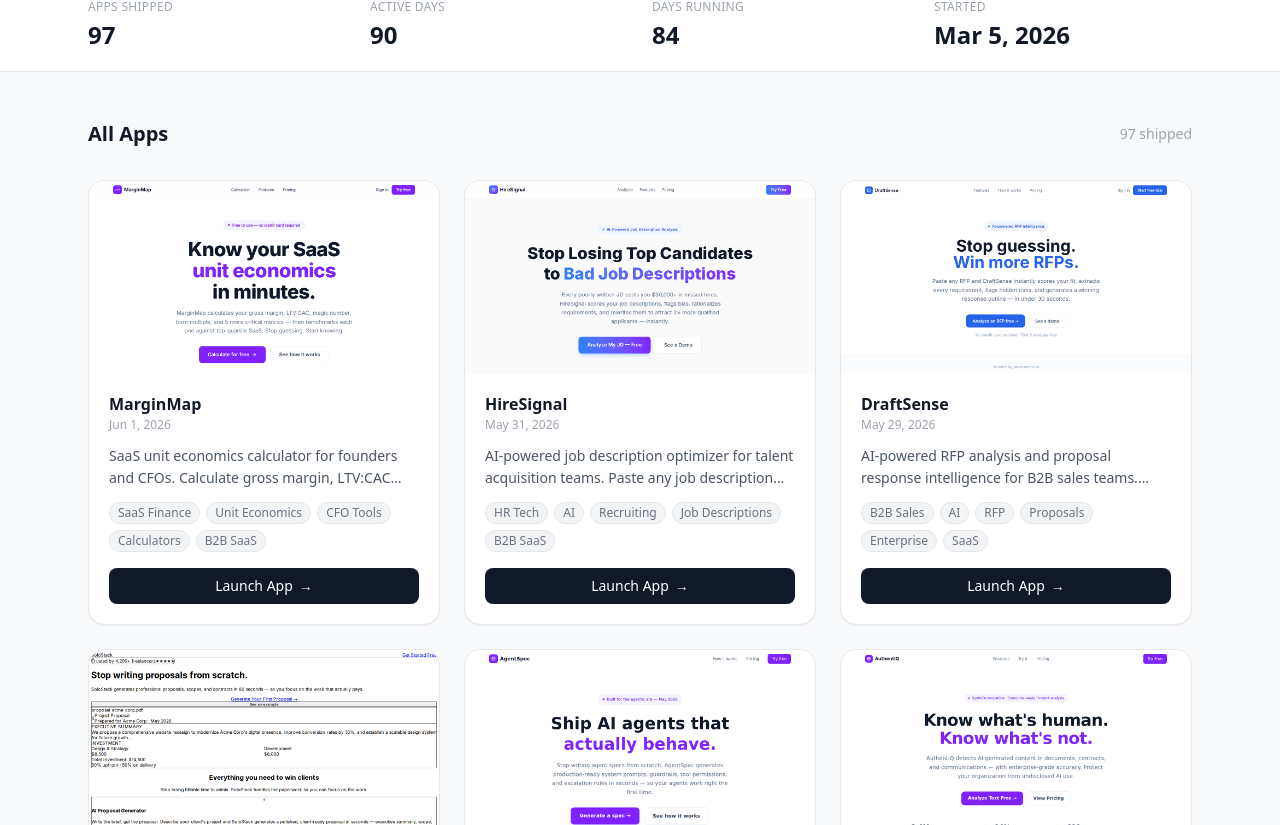
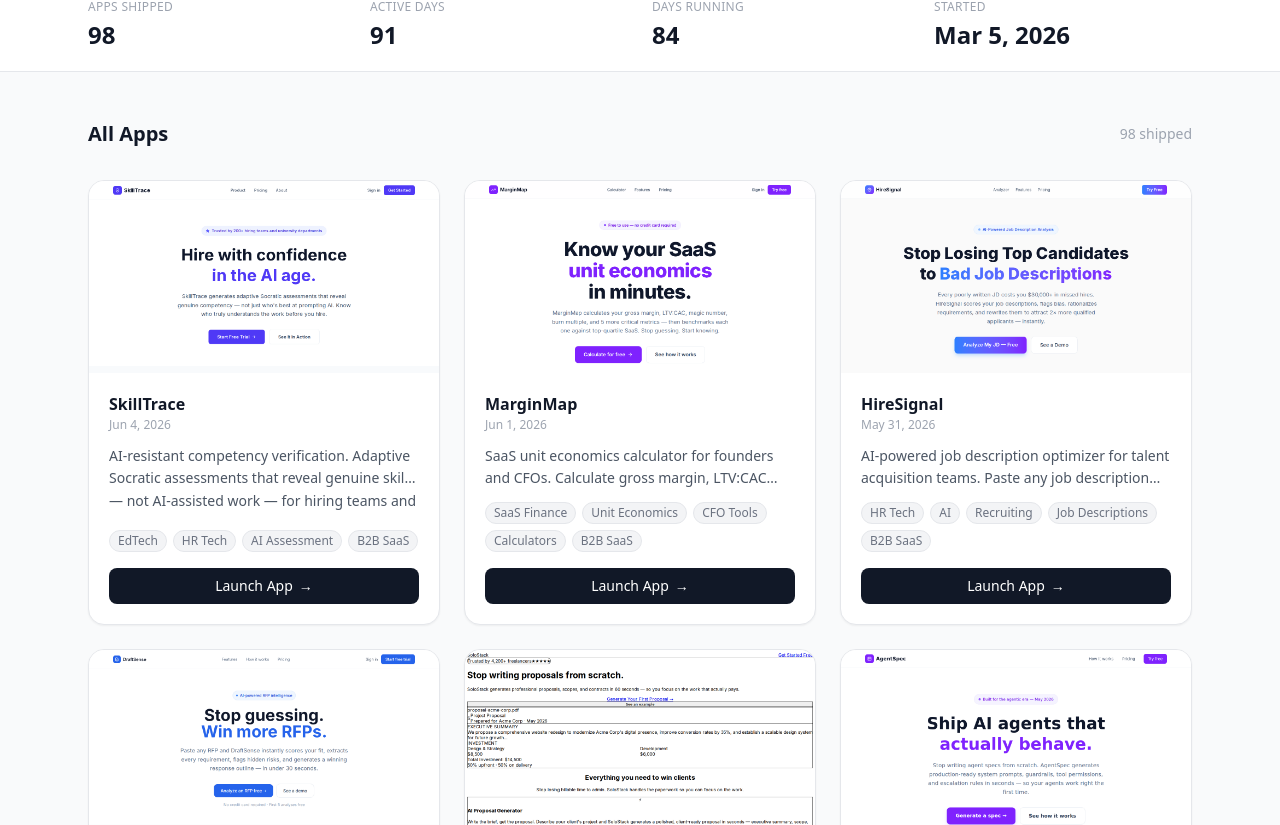
Before and after one commit to OCBuilder6/richf-labs-showcase, a Next.js app: page / in a window 1280 px wide. Shown: the part 478-1303 px from the top of the page. Built offline with nearby package versions, Linux system fonts and the light colour scheme.

Commit message:
Add SkillTrace (2026-06-04)

```diff
--- a/src/data/apps.ts
+++ b/src/data/apps.ts
@@ -11,6 +11,17 @@
 }
 
 export const apps: App[] = [
+  {
+    id: "2026-06-04-skilltrace",
+    name: "SkillTrace",
+    date: "2026-06-04",
+    description: "AI-resistant competency verification. Adaptive Socratic assessments that reveal genuine skill — not AI-assisted work — for hiring teams and educators.",
+    url: "https://2026-06-04-skilltrace.vercel.app",
+    repoUrl: "https://github.com/OCBuilder6/2026-06-04-skilltrace",
+    tags: ["EdTech", "HR Tech", "AI Assessment", "B2B SaaS"],
+    gradient: "from-indigo-500 to-violet-600",
+    screenshot: "/screenshots/2026-06-04-skilltrace.png",
+  },
   {
     id: "2026-06-01-marginmap",
     name: "MarginMap",
```
Also changed, not shown: public/screenshots/2026-06-04-skilltrace.png (added).
